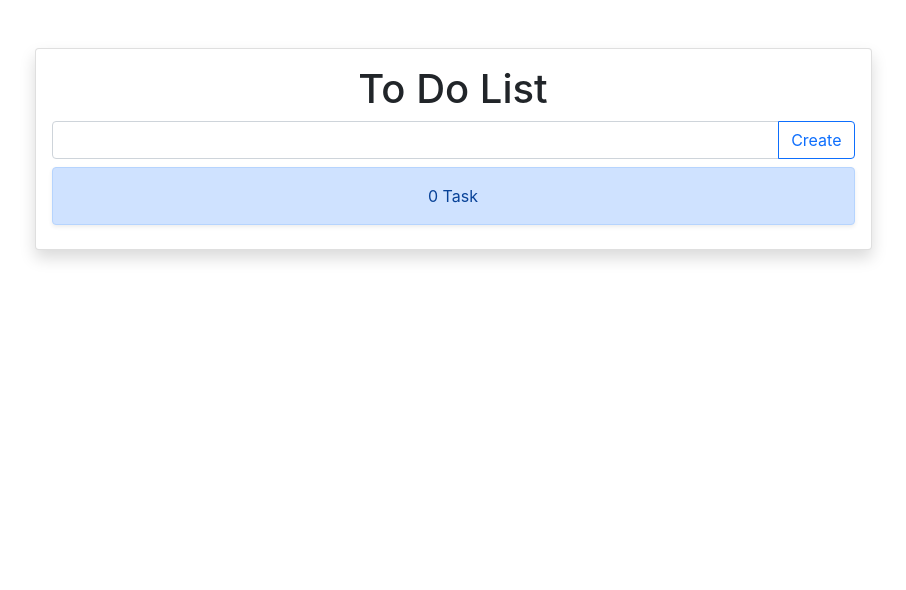
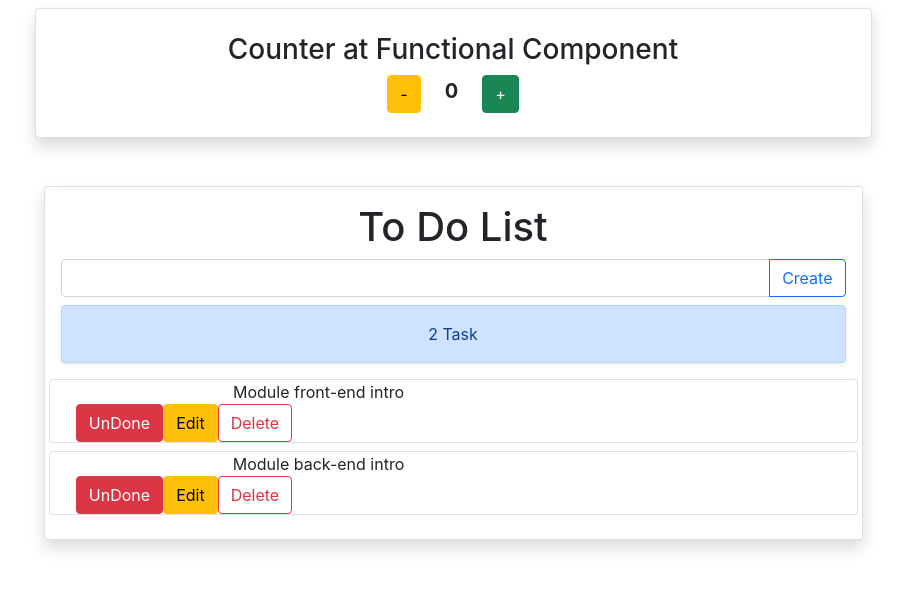
Before and after one commit to Abdi-01/JCWDLS02-Intro_react, a React (Create React App) app: page / in a window 1280 px wide. Shown: the top 590 px of the page, without its empty margins (187-1093 px from the left). Built offline with nearby package versions, Linux system fonts and the light colour scheme.

Commit message:
todo app

```diff
--- a/src/App.js
+++ b/src/App.js
@@ -1,10 +1,12 @@
 import './App.css';
+import FunctionalComponent from './Pages/FunctionalPage';
 import HomePage from './Pages/HomePage';
 
 // functional component
 function App() {
   return (
-    <div className="App">
+    <div className="App container">
+      <FunctionalComponent/>
       <HomePage/>
     </div>
   );
--- /dev/null
+++ b/src/Pages/FunctionalPage.jsx
@@ -0,0 +1,31 @@
+import React from 'react';
+
+const FunctionalComponent = (props) => {
+    // React.useState(defaultValue) = react hooks yang digunakan untuk membuat state didalam functional component
+    const [counter, setCounter] = React.useState(0);
+    const [data, setData] = React.useState([]);
+    const [todo, setTodo] = React.useState("");
+
+
+    const btnInc = () => {
+        let temp = counter;
+        temp += 1;
+        setCounter(temp);
+    }
+    const btnDec = () => {
+        setCounter(counter - 1);
+    }
+
+    return (
+        <div className='card w-75 m-auto p-4 shadow my-2'>
+            <h3>Counter at Functional Component</h3>
+            <div>
+                <button type='button' className='btn btn-warning' onClick={btnDec}>-</button>
+                <span className='mx-4 fw-bold lead'>{counter}</span>
+                <button type='button' className='btn btn-success' onClick={btnInc}>+</button>
+            </div>
+        </div>
+    )
+}
+
+export default FunctionalComponent;
--- a/src/Pages/HomePage.jsx
+++ b/src/Pages/HomePage.jsx
@@ -8,8 +8,18 @@ class HomePage extends React.Component {
         // Media penyimpanan utama pada setiap component react
         this.state = {
             counter: 0,
-            data: [],
-            todo: ""
+            data: [
+                {
+                    id: 1,
+                    todo: "Module front-end intro"
+                },
+                {
+                    id: 2,
+                    todo: "Module back-end intro"
+                }
+            ],
+            todo: "",
+            selectedId: null
         }
     }
 
@@ -55,15 +65,47 @@ class HomePage extends React.Component {
         this.setState({ data: temp });
     }
 
+    btnEdit = (id) => {
+        console.log("Cek selected id", id);
+        this.setState({ selectedId: id });
+    }
+
     printDataMap = () => {
         return this.state.data.map((value, index) => {
+            if (value.id == this.state.selectedId) {
+                return <div className="row card my-2" key={value.id}>
+                    <div className="col-12 col-sm-12 col-md-8">
+                        <input className="form-control" type="text" defaultValue={value.todo} />
+                    </div>
+                    <div className="col-12 col-sm-12 col-md-4">
+                        <button className="btn btn-danger">UnDone</button>
+                        <button
+                            type="button"
+                            className="btn btn-primary"
+                            onClick={() => this.btnEdit(value.id)}>
+                            Save
+                        </button>
+                        <button
+                            type="button"
+                            onClick={() => this.setState({ selectedId: null })}
+                            className="btn btn-outline-warning">
+                            Cancel
+                        </button>
+                    </div>
+                </div>
+            } else {
                 return <div className="row card my-2" key={value.id}>
                     <div className="col-12 col-sm-12 col-md-8">
                         {value.todo}
                     </div>
                     <div className="col-12 col-sm-12 col-md-4">
                         <button className="btn btn-danger">UnDone</button>
-                    <button className="btn btn-warning">Edit</button>
+                        <button
+                            type="button"
+                            className="btn btn-warning"
+                            onClick={() => this.btnEdit(value.id)}>
+                            Edit
+                        </button>
                         <button
                             type="button"
                             onClick={() => this.btnDelete(index)}
@@ -72,6 +114,7 @@ class HomePage extends React.Component {
                         </button>
                     </div>
                 </div>
+            }
         })
 
     }
```
Lines whose indentation alone changed are shown as unchanged.
